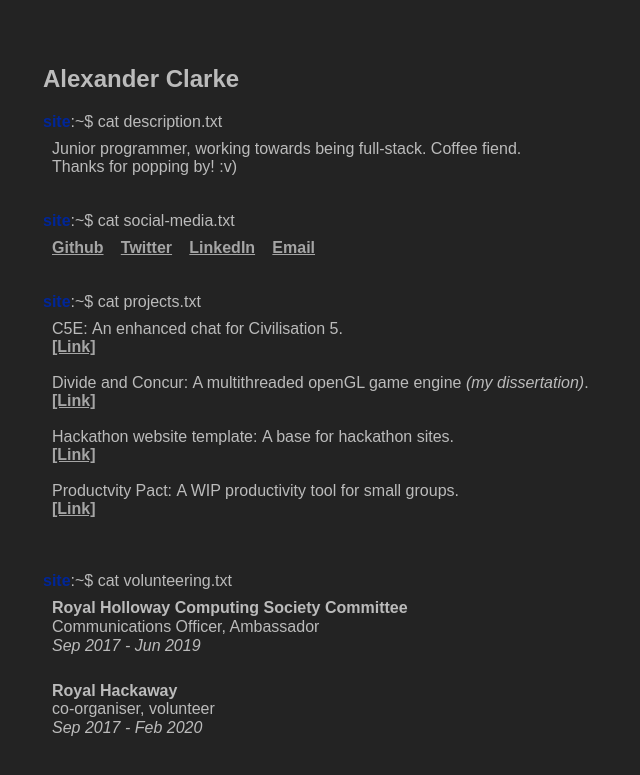
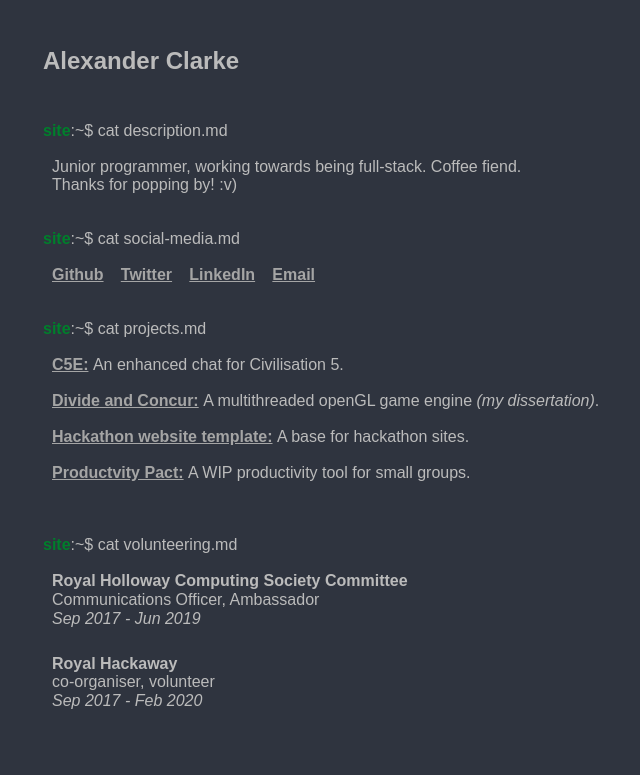
Before and after one commit to Alex-CD/alexcdev-site, a Jekyll site: the page built from index.md, in a window 1280 px wide. Shown: the top 775 px of the page, without its empty margins (341-981 px from the left). Built offline with Jekyll 4.4.1, drawn with Linux system fonts in a browser that asks for light colours.

Commit message:
Adjust colours, styling

```diff
--- a/_includes/projects-list.html
+++ b/_includes/projects-list.html
@@ -2,8 +2,7 @@
 <div class="projects-wrapper">
   {% for project in site.projects %}
     <div class="project">
-        <div class="project-headline">{{ project.name }}: {{ project.content }}</div>
-        <a href="{{ project.link }}">[Link]</a>
+      <div class="project-headline"><a href="{{ project.link }}">{{ project.name }}:</a> {{ project.content }}</div>
     </div>
   {% endfor%}
 </div>
--- a/_sass/base.sass
+++ b/_sass/base.sass
@@ -21,7 +21,7 @@ a:active
 .base
   min-height: 100vh
   min-width: 100vw
-  background-color: #232323
+  background-color: #2F343F
 
 .splash-console
   padding-left: 30%
@@ -29,19 +29,22 @@ a:active
   @media screen and (max-width: 750px)
     padding-left: 5%
     padding-right: 5%
-  padding-top: 5vh
+  padding-top: 3vh
+
+.splash-console > h2
+  padding-bottom: 3vh
 
 .console-item
   padding-bottom: 4vh
 
 .console-command
-  padding-bottom: 1vh
+  padding-bottom: 2vh
 
 .console-output
   padding-left: 1vh
 
 span.console-name
-  color: #002699
+  color: #007f2c
   font-weight: bold
 
 .project
--- a/index.md
+++ b/index.md
@@ -9,7 +9,7 @@ layout: home
 
     <div class="console-item">
       <div class="console-command">
-        <span class="console-name">site</span>:~$ cat description.txt
+        <span class="console-name">site</span>:~$ cat description.md
       </div>
       <div class="console-output">
         Junior programmer, working towards being full-stack.
@@ -21,7 +21,7 @@ layout: home
 
     <div class="console-item">
       <div class="console-command">
-        <span class="console-name">site</span>:~$ cat social-media.txt
+        <span class="console-name">site</span>:~$ cat social-media.md
       </div>
       <div class="console-output">
          {%- include social.html -%}
@@ -30,7 +30,7 @@ layout: home
 
     <div class="console-item">
       <div class="console-command">
-        <span class="console-name">site</span>:~$ cat projects.txt
+        <span class="console-name">site</span>:~$ cat projects.md
       </div>
       <div class="console-output">
         {% include projects-list.html %}
@@ -39,7 +39,7 @@ layout: home
 
     <div class="console-item">
       <div class="console-command">
-        <span class="console-name">site</span>:~$ cat volunteering.txt
+        <span class="console-name">site</span>:~$ cat volunteering.md
       </div>
       <div class="console-output">
         {% include volunteering-list.html %}
```
